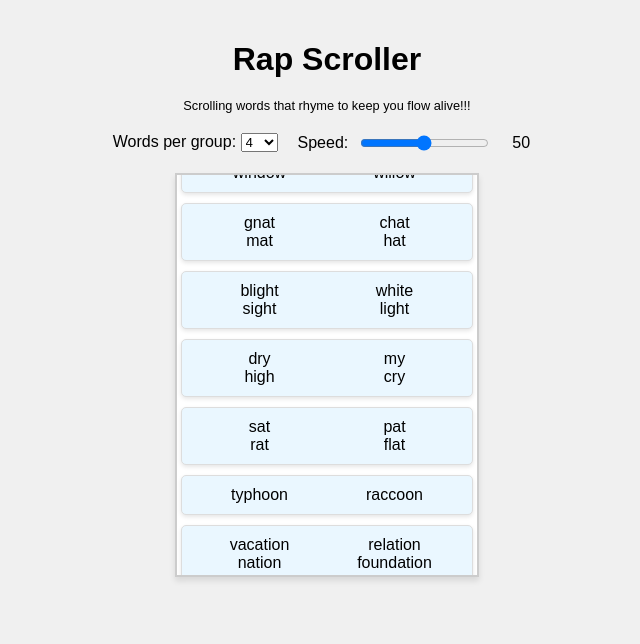
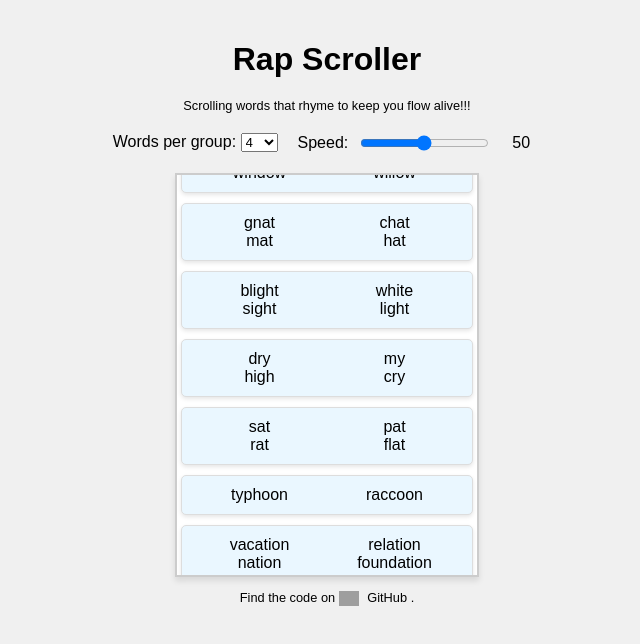
Before and after one commit to peteremanuele/rap-scroll, a plain HTML site: page index.html in a window 1280 px wide. Shown: the whole page, without its empty margins (313-953 px from the left). Drawn offline with Linux system fonts and the light colour scheme; grey boxes are pictures that could not be loaded.

Commit message:
added github link

```diff
--- a/index.html
+++ b/index.html
@@ -82,6 +82,15 @@
     </div>
 
     <div class="scroll-container" id="scroll-container"></div>
+
+    <p>
+        Find the code on
+        <a href="https://github.com/peteremanuele/rap-scroll" target="_blank" style="text-decoration: none; color: #000;">
+            <img src="https://github.githubassets.com/images/modules/logos_page/GitHub-Mark.png" alt="GitHub" style="width: 20px; vertical-align: middle; margin-right: 5px;">
+            GitHub
+        </a>.
+    </p>
+
 
     <script>
         // Function to load words from the CSV file
```
